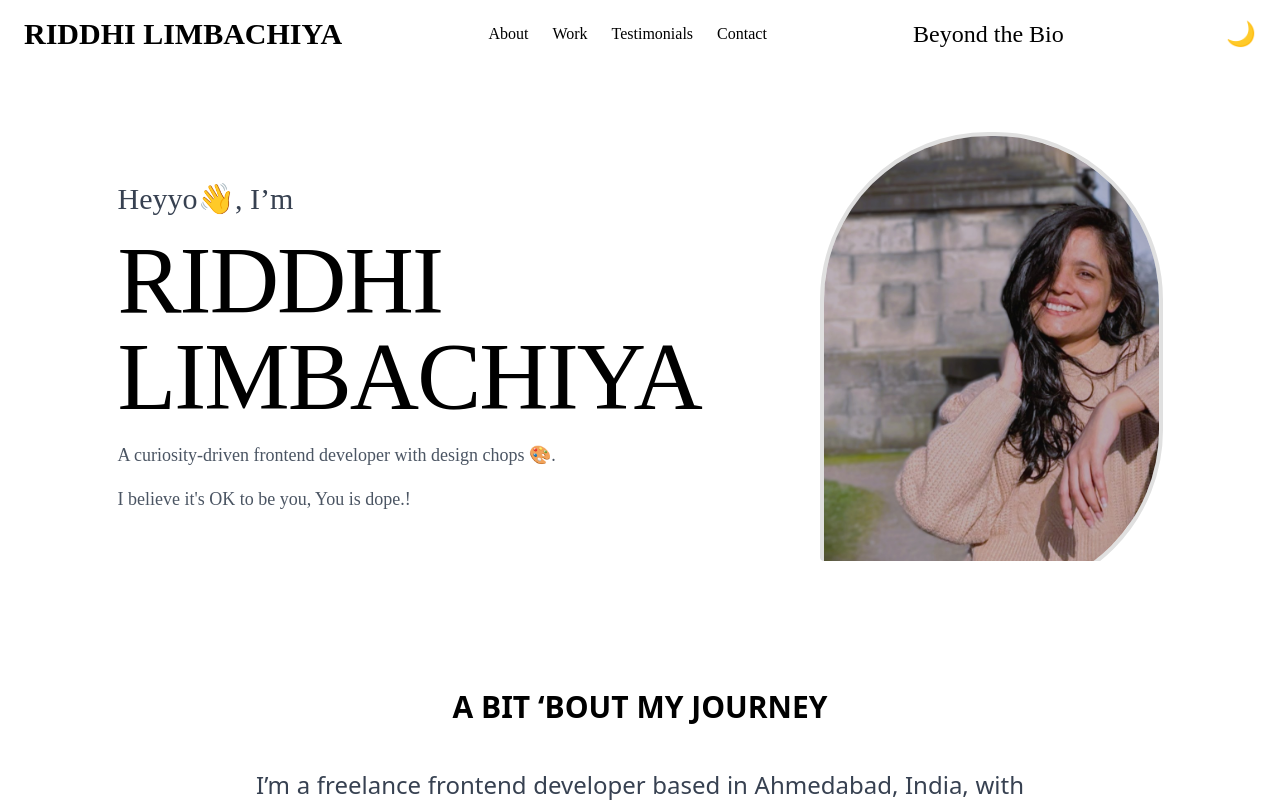
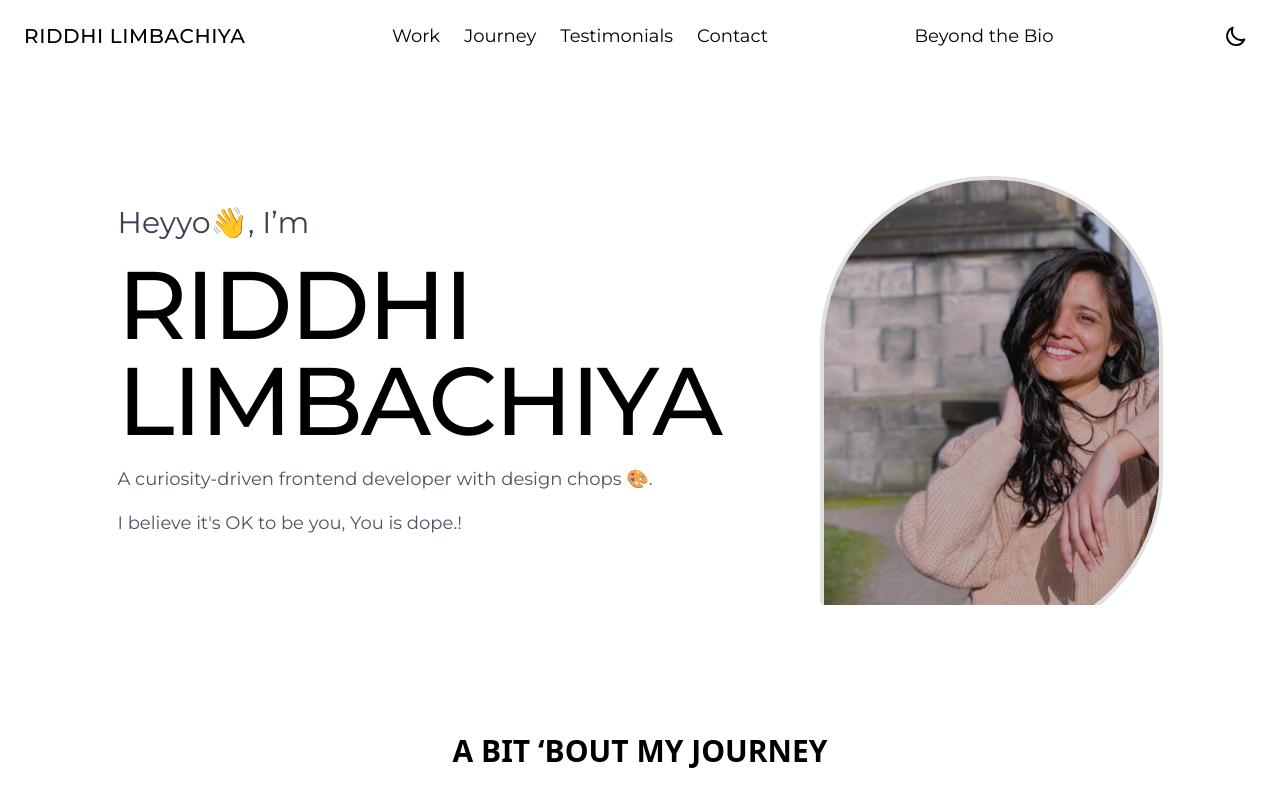
Before and after one commit to Krishnapriya-prasannan/portfolio, a React (Create React App) app: page / in a window 1280 px wide. Shown: the top 802 px of the page. Built offline with nearby package versions, Linux system fonts and the light colour scheme.

Commit message:
header font fixed

```diff
--- a/public/index.html
+++ b/public/index.html
@@ -7,5 +7,7 @@
   </head>
   <body>
     <div id="root"></div>
+    <link href="https://fonts.googleapis.com/css2?family=Montserrat:wght@400;500;600;700&display=swap" rel="stylesheet">
+
   </body>
 </html>
--- a/src/Components/Header.js
+++ b/src/Components/Header.js
@@ -1,6 +1,7 @@
 import React, { useState, useEffect } from "react";
 import { useTheme } from "./ThemeContext";
-import { Link } from 'react-router-dom'; // Import Link for navigation
+import { Link } from "react-router-dom"; // Import Link for navigation
+import { HiOutlineSun, HiOutlineMoon } from "react-icons/hi"; // Import icons from 'react-icons/hi'
 
 const Header = () => {
   const { darkMode, toggleDarkMode } = useTheme();
@@ -21,20 +22,57 @@ const Header = () => {
 
   return (
     <div className={darkMode ? "dark" : ""}>
-      <header className={`py-4 px-6 flex justify-between items-center font-[Montserrat] ${darkMode ? "bg-[#121212] text-[#E0E0E0]" : "bg-white text-black"}`}>
-        <div className="text-3xl font-bold">RIDDHI LIMBACHIYA</div>
+      <header
+        className={`py-4 px-6 flex justify-between items-center font-montserrat ${
+          darkMode ? "bg-[#121212] text-[#E0E0E0]" : "bg-white text-black"
+        }`}
+      >
+        {/* Logo/Title */}
+        <div
+          className="text-2xl font-medium tracking-wide"
+          style={{
+            fontFamily: "Montserrat, sans-serif",
+            fontSize: "20px",
+            fontWeight: "500",
+            lineHeight: "28px",
+            letterSpacing: "0.03em",
+            textAlign: "left",
+            textUnderlinePosition: "from-font",
+            textDecorationSkipInk: "none"
+          }}
+        >
+          RIDDHI LIMBACHIYA
+        </div>
 
-        <nav className="hidden md:flex space-x-6 text-center">
-          <a href="#about" className="hover:text-gray-500">About</a> {/* Link to About section */}
-          <a href="#work" className="hover:text-gray-500">Work</a> {/* Link to Work section */}
-          <a href="#testimonials" className="hover:text-gray-500">Testimonials</a> {/* Link to Testimonials section */}
-          <a href="#contact" className="hover:text-gray-500">Contact</a> {/* Link to Contact section */}
+        {/* Desktop Navigation */}
+        <nav className="hidden md:flex space-x-6 text-lg">
+          <a href="#work" className="hover:text-gray-400">
+            Work
+          </a>
+          <a href="#about" className="hover:text-gray-400">
+            Journey
+          </a>
+          <a href="#testimonials" className="hover:text-gray-400">
+            Testimonials
+          </a>
+          <a href="#contact" className="hover:text-gray-400">
+            Contact
+          </a>
         </nav>
 
-        <div className="hidden md:block text-2xl hover:text-gray-500">
-          <Link to="/bio">Beyond the Bio</Link> {/* Use Link for navigating to Bio page */}
+        {/* Beyond the Bio */}
+        <div className="hidden md:block text-lg hover:text-gray-400">
+          <Link to="/bio">Beyond the Bio</Link>
         </div>
-
+ {/* Dark Mode Toggle */}
+ <button
+          className="text-2xl ml-4 focus:outline-none transition-transform transform hover:scale-110"
+          onClick={toggleDarkMode}
+          style={{ padding: "8px" }} // Adjust padding for a better click area
+        >
+          {darkMode ? <HiOutlineSun /> : <HiOutlineMoon />}
+        </button>
+        {/* Mobile Menu Button */}
         <button
           className="md:hidden text-2xl focus:outline-none"
           onClick={() => setMenuOpen(!menuOpen)}
@@ -42,33 +80,52 @@ const Header = () => {
           {menuOpen ? "✖" : "☰"}
         </button>
 
-        <button
-          className="text-2xl ml-4 focus:outline-none"
-          onClick={toggleDarkMode}
-        >
-          {darkMode ? "🌞" : "🌙"}
-        </button>
       </header>
 
+
+
+      {/* Mobile Navigation */}
       {menuOpen && (
         <nav
-          className={`absolute top-24 left-0 w-full text-center space-y-4 py-4 shadow-lg z-10 border-t border-gray-200 ${darkMode ? "bg-[#121212] text-[#E0E0E0]" : "bg-white text-black"} md:hidden`}
+          className={`absolute top-16 left-0 w-full text-center space-y-4 py-4 shadow-lg z-10 border-t border-gray-200 ${
+            darkMode ? "bg-[#121212] text-[#E0E0E0]" : "bg-white text-black"
+          } md:hidden`}
         >
-          <a href="#about" className="block hover:text-gray-500" onClick={() => setMenuOpen(false)}>
-            About
-          </a>
-          <a href="#work" className="block hover:text-gray-500" onClick={() => setMenuOpen(false)}>
+          <a
+            href="#work"
+            className="block hover:text-gray-500"
+            onClick={() => setMenuOpen(false)}
+          >
             Work
           </a>
-          <a href="#testimonials" className="block hover:text-gray-500" onClick={() => setMenuOpen(false)}>
+          <a
+            href="#journey"
+            className="block hover:text-gray-500"
+            onClick={() => setMenuOpen(false)}
+          >
+            Journey
+          </a>
+          <a
+            href="#testimonials"
+            className="block hover:text-gray-500"
+            onClick={() => setMenuOpen(false)}
+          >
             Testimonials
           </a>
-          <a href="#contact" className="block hover:text-gray-500" onClick={() => setMenuOpen(false)}>
+          <a
+            href="#contact"
+            className="block hover:text-gray-500"
+            onClick={() => setMenuOpen(false)}
+          >
             Contact
           </a>
-          <Link to="/bio" className="block hover:text-gray-500" onClick={() => setMenuOpen(false)}>
+          <Link
+            to="/bio"
+            className="block hover:text-gray-500"
+            onClick={() => setMenuOpen(false)}
+          >
             Beyond the Bio
-          </Link> {/* Use Link for mobile menu */}
+          </Link>
         </nav>
       )}
     </div>
--- a/src/Components/Hero.js
+++ b/src/Components/Hero.js
@@ -12,7 +12,7 @@ const Hero = () => {
     >
       {/* Image Section */}
       <div
-        className={`overflow-hidden mb-8 md:mb-0 md:order-last md:ml-0 flex-shrink-0 border-4 ${
+        className={`overflow-hidden mt-10 mb-8 md:mb-0 md:order-last md:ml-0 flex-shrink-0 border-4 ${
           darkMode ? "border-[#333333]" : "border-[#E0E0E0]"
         } md:border-0 rounded-[40px_40px_40px_4px]`} // Border color for dark mode
         style={{
--- a/tailwind.config.js
+++ b/tailwind.config.js
@@ -3,7 +3,11 @@ module.exports = {
     "./src/**/*.{html,js,jsx,ts,tsx}", // This includes all the files that will use Tailwind CSS
   ],
   theme: {
-    extend: {},
+    extend: {
+      fontFamily: {
+        montserrat: ['Montserrat', 'sans-serif'],
+      },
+    },
   },
   darkMode: 'class', // Add this line to enable class-based dark mode
   plugins: [],
```
